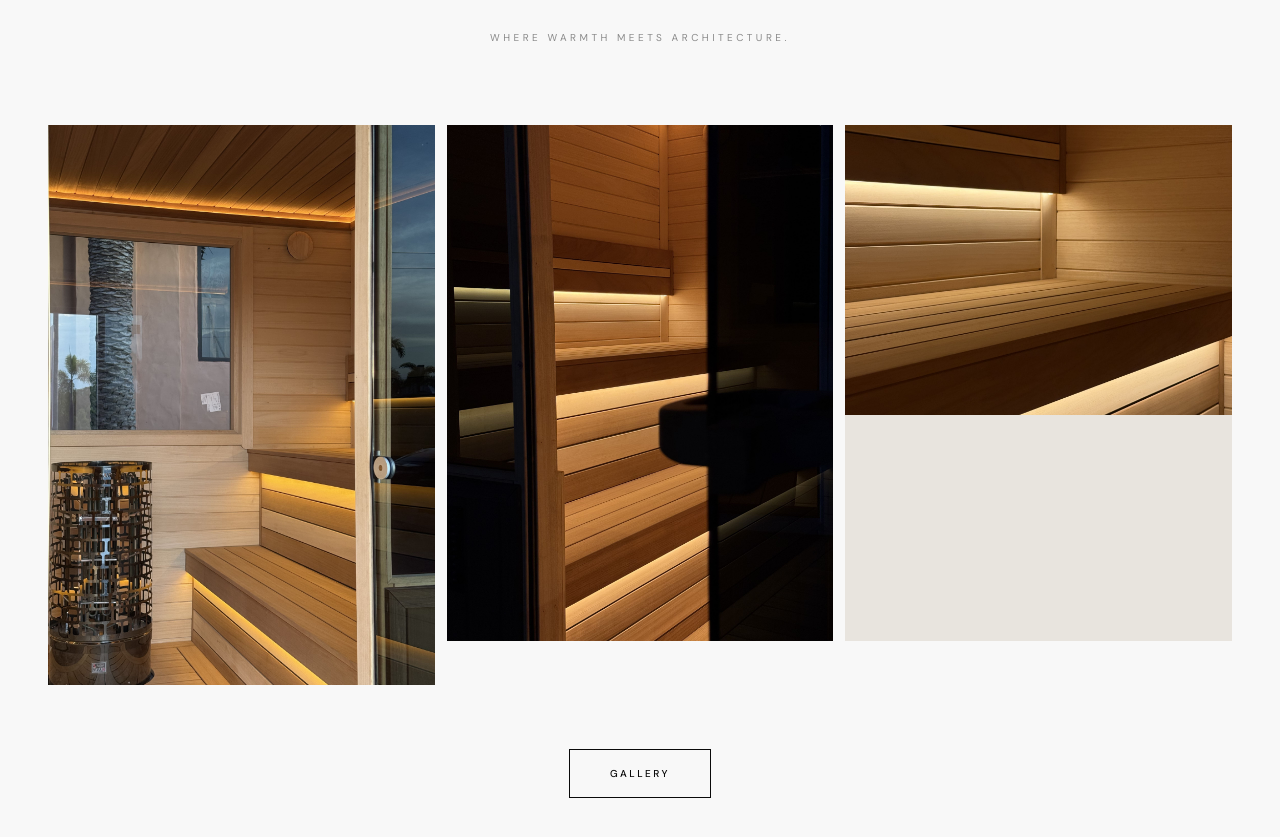
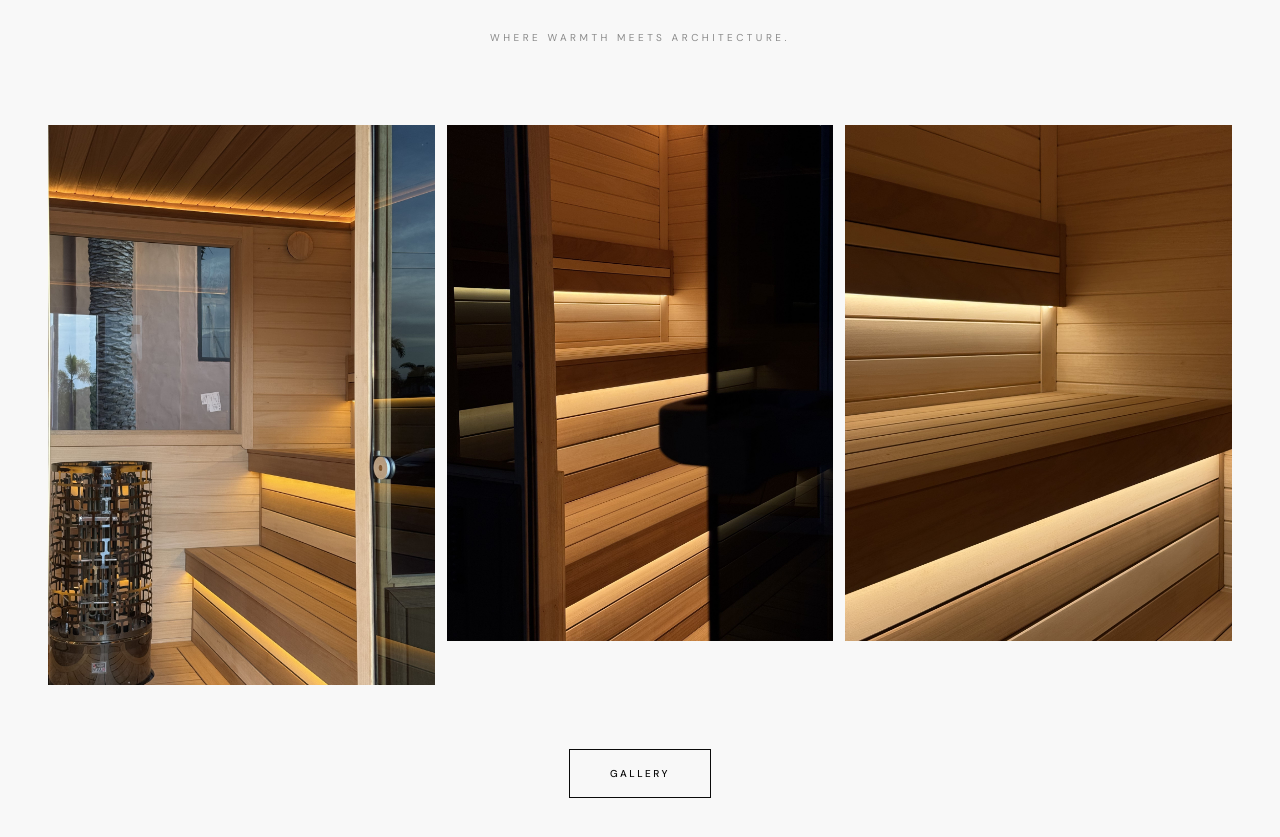
Before and after one commit to podera-saunas/Podera-Website, a React (Vite) app: page / in a window 1280 px wide. Shown: the part 2102-2939 px from the top of the page. Built offline with nearby package versions, Linux system fonts and the light colour scheme.

Commit message:
Update Home.tsx

```diff
--- a/src/app/components/Home.tsx
+++ b/src/app/components/Home.tsx
@@ -236,7 +236,7 @@ export function Home() {
               <img
                 src={IMAGES.lifestyle3}
                 alt="Serene PODERA sauna interior with bench and window"
-                className="w-full aspect-[4/3] object-cover"
+                className="w-full h-full min-h-[185px] md:min-h-[274px] object-cover"
               />
             </motion.div>
           </div>
```
